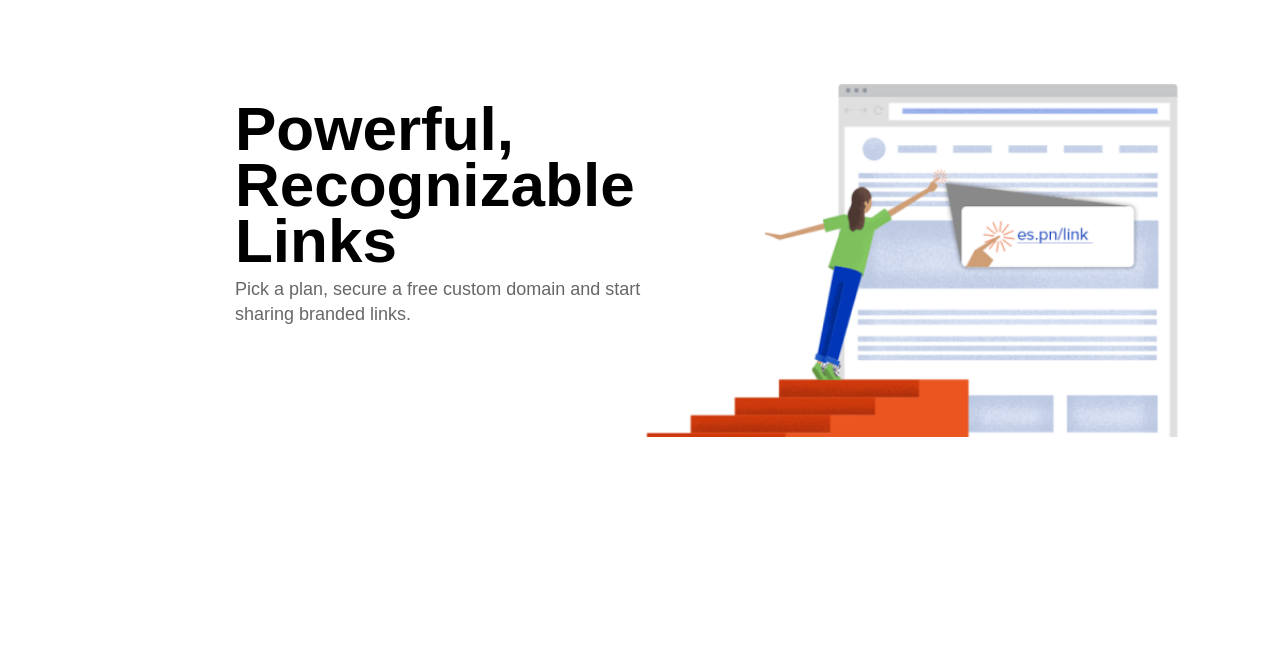
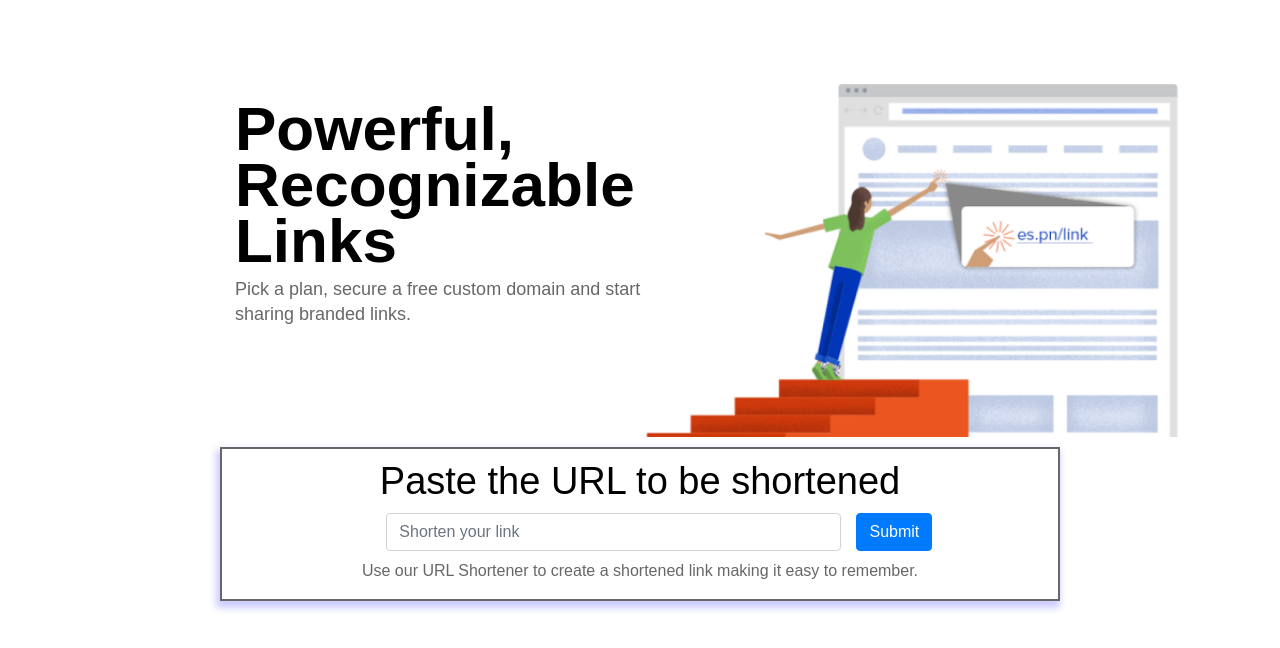
Before and after one commit to IvanKarleone/Link_shorter, a plain HTML site: page main.html in a window 1280 px wide. Shown: the part 110-758 px from the top of the page. Drawn offline with nearby package versions, Linux system fonts and the light colour scheme.

Commit message:
url-short-section was completed

```diff
--- a/css/main-style.css
+++ b/css/main-style.css
@@ -97,6 +97,49 @@ header {
 
 }
 
+/* --------------------------- URL Short Section --------------------------- */
+
+.url-short-section {
+    margin-top: 10px;
+    margin-left: 30px;
+    margin-right: 30px;
+}
+
+.url-box-shadow {
+    box-shadow: -2px 5px 7px 2px rgba(0, 0, 255, .2);
+    border: #676767 solid 2px;
+}
+
+.url-short-section h1 {
+    margin-top: 10px;
+    font-size: 38px;
+}
+
+@media (max-width: 767px) {
+
+    .url-short-section h1 {
+        font-size: 30px;
+    }
+}
+
+@media (max-width: 575px) {
+
+    .url-short-section h1 {
+        font-size: 25px;
+    }
+}
+
+@media (max-width: 575px) {
+
+    .url-short-section .btn {
+        width:100%;
+    }
+}
+
+.url-short-section p {
+    color: #676767;
+}
+
 /* --------------------------- Media Querys --------------------------- */
 
 @media (min-width: 1200px) {
--- a/main.html
+++ b/main.html
@@ -58,6 +58,41 @@
         </div>
     </div>
 
+    <div class="url-short-section">
+        <div class="container-fluid px-xl-205px">
+            <div class="row url-box-shadow">
+                <div class="col-12">
+
+                    <h1 class="text-center">Paste the URL to be shortened</h1>
+
+                    <form class="form-inline">
+                        <div class="container-fluid">
+                            <div class="row">
+                                <div class="col-10 col-sm-8 col-md-7 col-xl-7 offset-1 offset-sm-1 offset-md-2 offset-xl-2 pr-0">
+                                    <input type="text" class="form-control mb-2 w-100" id="url" placeholder="Shorten your link">
+                                </div>
+                                <div class="col-10 col-sm-3 offset-1 offset-sm-0 pr-0">
+                                    <button type="submit" class="btn btn-primary mb-2">Submit</button>
+                                </div>
+                            </div>
+                        </div>
+                    </form>
+
+                    <div class="container-fluid">
+                        <div class="row">
+                            <div class="col-11 col-md-12 offset-1 offset-md-0 text-md-center">
+                                <p>
+                                    Use our URL Shortener to create a shortened link making it easy to remember.
+                                </p>
+                            </div>
+                        </div>
+                    </div>
+
+                </div>
+            </div>
+        </div>
+    </div>
+
     <script src="https://code.jquery.com/jquery-3.2.1.slim.min.js"
         integrity="sha384-KJ3o2DKtIkvYIK3UENzmM7KCkRr/rE9/Qpg6aAZGJwFDMVNA/GpGFF93hXpG5KkN"
         crossorigin="anonymous"></script>
```
